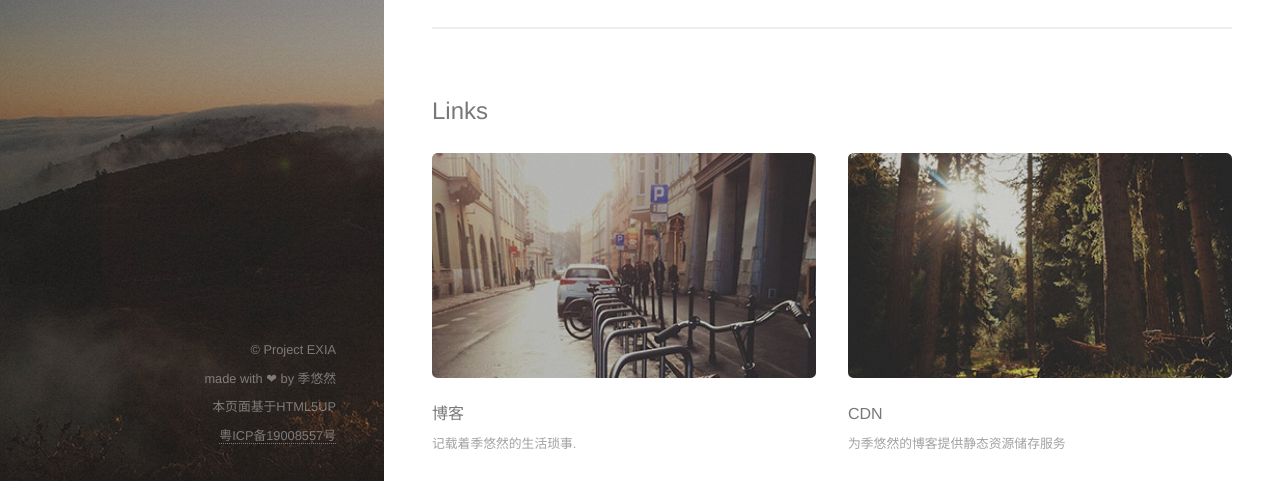
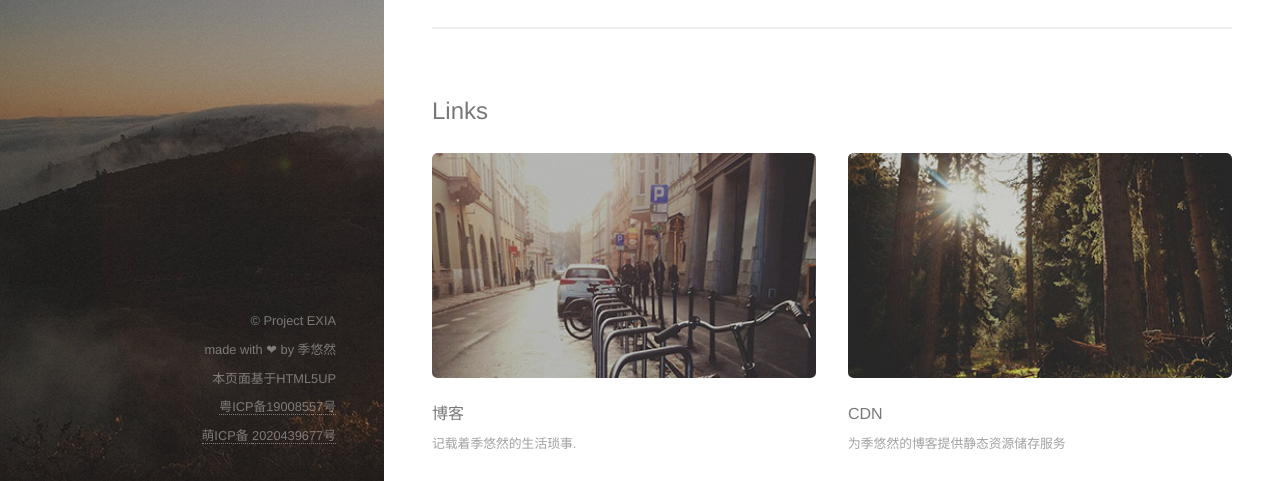
Before and after one commit to youranreus/P, a plain HTML site: page homepage-exia/index.html in a window 1280 px wide. Shown: the part 269-750 px from the top of the page. Drawn offline with Linux system fonts and the light colour scheme; a web font is replaced by a local one.

Commit message:
Update index.html

```diff
--- a/homepage-exia/index.html
+++ b/homepage-exia/index.html
@@ -69,7 +69,7 @@
 		<!-- Footer -->
 			<footer id="footer">
 				<ul class="copyright">
-					<li>&copy; Project EXIA</li><li>made with ❤ by 季悠然</li><li>本页面基于HTML5UP</li><li><a href="http://beian.miit.gov.cn/">粤ICP备19008557号</a></li>
+					<li>&copy; Project EXIA</li><li>made with ❤ by 季悠然</li><li>本页面基于HTML5UP</li><li><a href="http://beian.miit.gov.cn/">粤ICP备19008557号</a></li><li><a href="https://icp.gov.moe" target="_blank">萌ICP备 </a><a href="https://icp.gov.moe/?keyword=2020439677" target="_blank"> 2020439677号</a></li>
 				</ul>
 			</footer>
 
```
